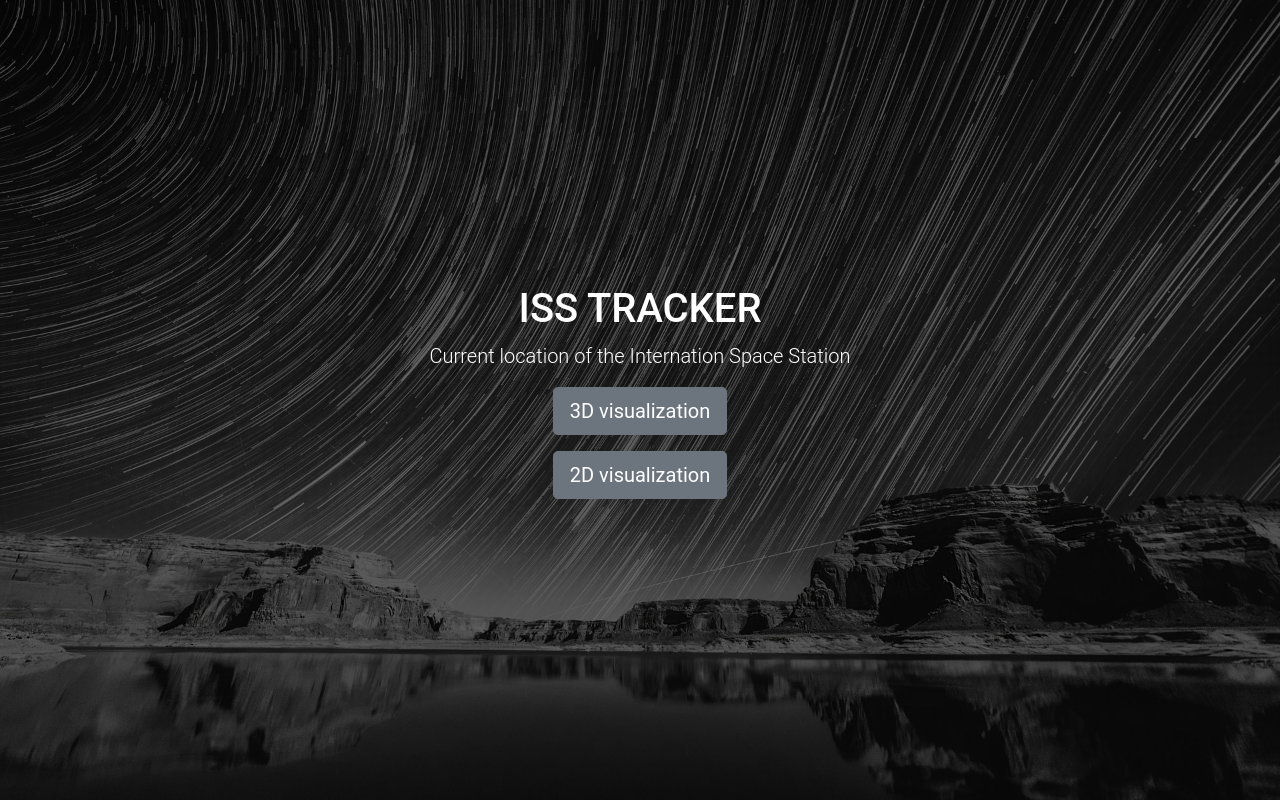
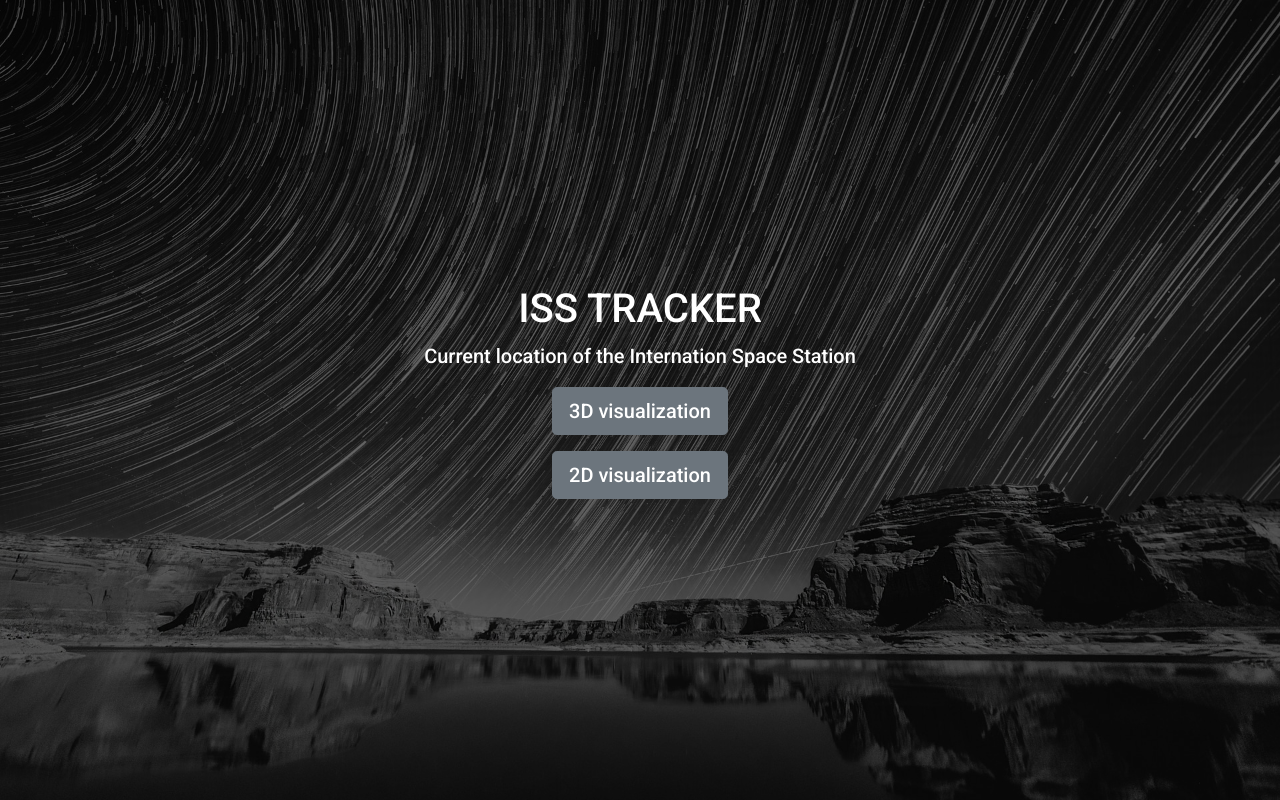
Before and after one commit to lamsi7/ISS_location, a Flask app: page / in a window 1280 px wide. Run offline with Flask 3, Linux system fonts and the light colour scheme; parts of the project's set-up code (start-up, migrations or seed data) failed here and were passed over.

Commit message:
feat: roboto font

```diff
--- a/application/templates/base.html
+++ b/application/templates/base.html
@@ -2,6 +2,8 @@
 <html lang="en">
 
 <head>
+    <link rel="preconnect" href="https://fonts.gstatic.com">
+    <link href="https://fonts.googleapis.com/css2?family=Roboto:wght@500&display=swap" rel="stylesheet">
     <link href="https://cdn.jsdelivr.net/npm/bootstrap@5.0.0-beta3/dist/css/bootstrap.min.css" rel="stylesheet" integrity="sha384-eOJMYsd53ii+scO/bJGFsiCZc+5NDVN2yr8+0RDqr0Ql0h+rP48ckxlpbzKgwra6" crossorigin="anonymous">
     <link rel="stylesheet" type="text/css" href="{{ url_for('static', filename='/style.css') }}">
     <meta charset="UTF-8">
```
